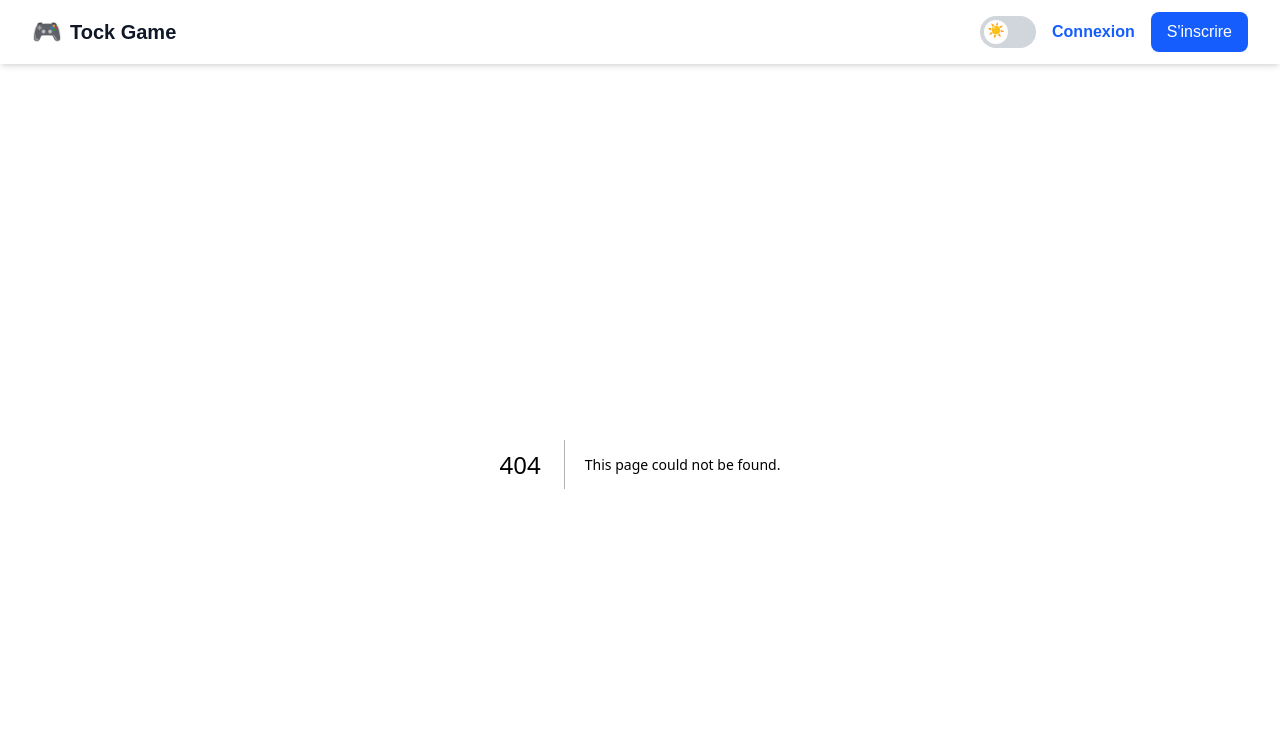
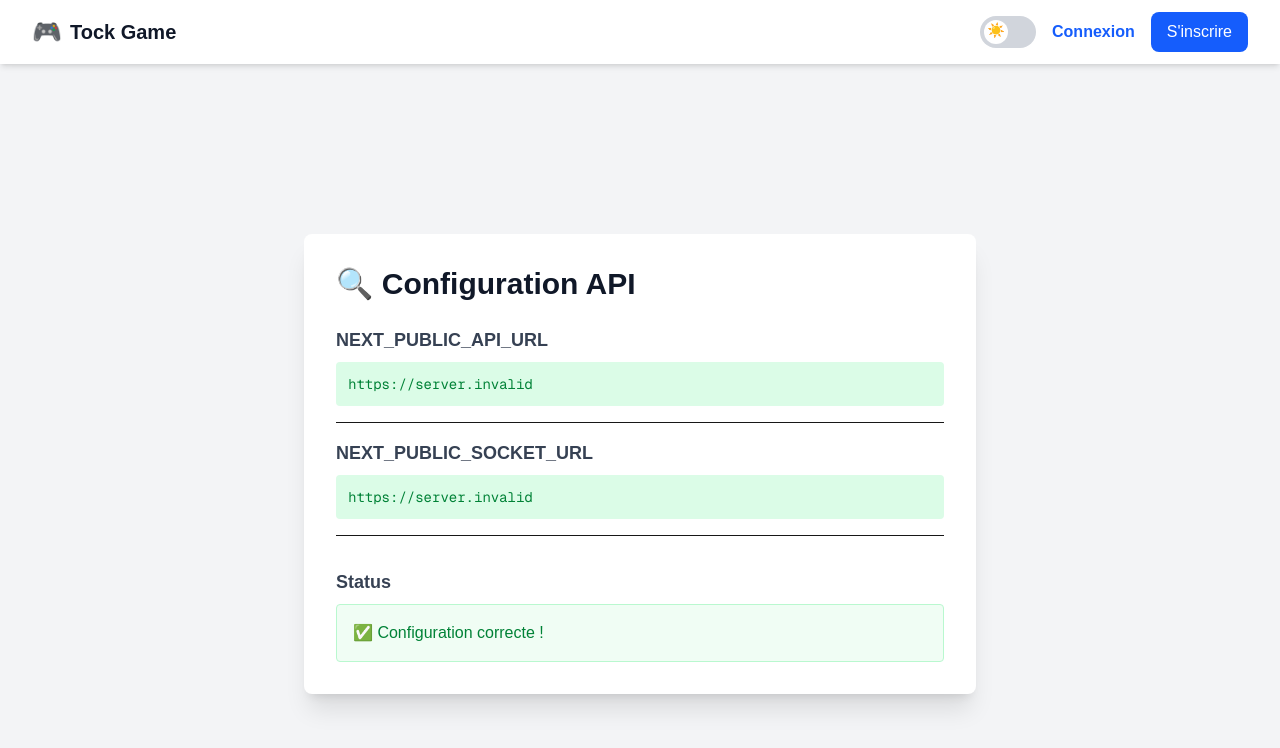
Before and after one commit to jpoulain58/tock-game, a Next.js app: page /api-test in a window 1280 px wide. Before the commit this address had no page. Shown: the top 748 px of the page. Built offline with nearby package versions, Linux system fonts and the light colour scheme; no server answers.

Commit message:
feat: Page de test pour vérifier les variables d'environnement API

```diff
--- /dev/null
+++ b/src/app/api-test/page.tsx
@@ -0,0 +1,45 @@
+"use client";
+
+export default function ApiTestPage() {
+  const apiUrl = process.env.NEXT_PUBLIC_API_URL || 'NOT SET';
+  const socketUrl = process.env.NEXT_PUBLIC_SOCKET_URL || 'NOT SET';
+
+  return (
+    <div className="min-h-screen flex items-center justify-center bg-gray-100 p-8">
+      <div className="bg-white rounded-lg shadow-xl p-8 max-w-2xl w-full">
+        <h1 className="text-3xl font-bold mb-6 text-gray-900">🔍 Configuration API</h1>
+
+        <div className="space-y-4">
+          <div className="border-b pb-4">
+            <h2 className="font-semibold text-lg text-gray-700">NEXT_PUBLIC_API_URL</h2>
+            <p className={`mt-2 font-mono text-sm p-3 rounded ${apiUrl === 'NOT SET' ? 'bg-red-100 text-red-700' : 'bg-green-100 text-green-700'}`}>
+              {apiUrl}
+            </p>
+          </div>
+
+          <div className="border-b pb-4">
+            <h2 className="font-semibold text-lg text-gray-700">NEXT_PUBLIC_SOCKET_URL</h2>
+            <p className={`mt-2 font-mono text-sm p-3 rounded ${socketUrl === 'NOT SET' ? 'bg-red-100 text-red-700' : 'bg-green-100 text-green-700'}`}>
+              {socketUrl}
+            </p>
+          </div>
+
+          <div className="pt-4">
+            <h2 className="font-semibold text-lg text-gray-700 mb-2">Status</h2>
+            {apiUrl === 'NOT SET' || socketUrl === 'NOT SET' ? (
+              <div className="bg-red-50 border border-red-200 text-red-700 p-4 rounded">
+                ❌ Variables d'environnement manquantes !
+                <br />
+                <small>Ajoutez-les sur Vercel → Settings → Environment Variables</small>
+              </div>
+            ) : (
+              <div className="bg-green-50 border border-green-200 text-green-700 p-4 rounded">
+                ✅ Configuration correcte !
+              </div>
+            )}
+          </div>
+        </div>
+      </div>
+    </div>
+  );
+}
```
